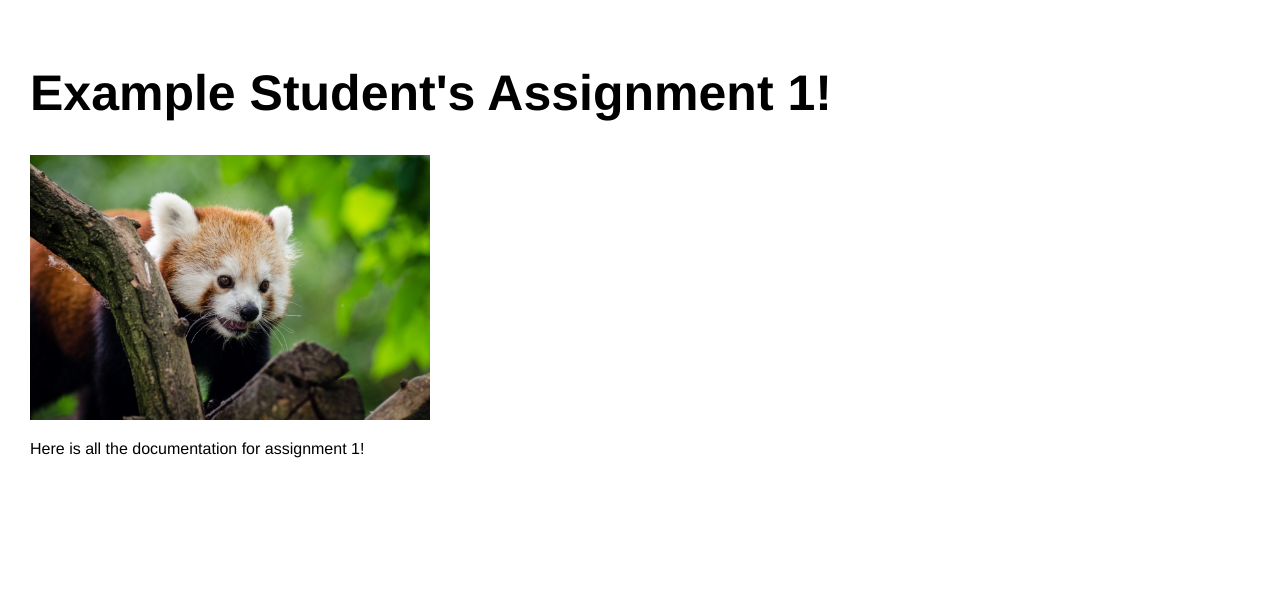
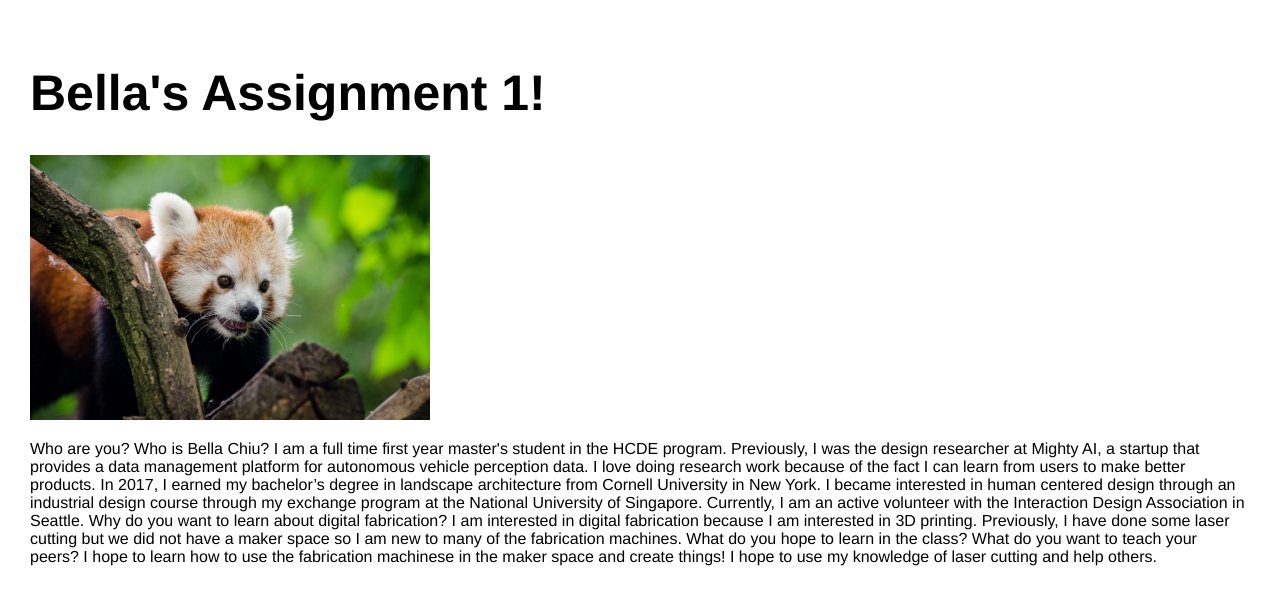
Before and after one commit to bchiu2/bchiu2.github.io, a plain HTML site: page assignment1.html in a window 1280 px wide. Drawn offline with Linux system fonts and the light colour scheme.

Commit message:
Add files via upload

```diff
--- a/assignment1.html
+++ b/assignment1.html
@@ -4,7 +4,7 @@
         <meta charset="utf-8">
         <meta name="viewport" content="width=device-width, maximum-scale=1.0" />
 
-        <title>Example Student's HCDE 439 Physical Computing Page!</title>
+        <title>Bella's HCDE 439 Physical Computing Page!</title>
 
         <link href="style.css" media="screen" rel="stylesheet" type="text/css" />
 
@@ -12,12 +12,29 @@
     <body>
 
         <div class="header">
-            <h1>Example Student's Assignment 1!</h1>
+            <h1>Bella's Assignment 1!</h1>
             <p>
             <img src="red-panda.jpg" width=400></a>
             </p>
             <p>
-            Here is all the documentation for assignment 1!
+            Who are you?
+            Who is Bella Chiu?
+
+I am a full time first year master's student in the HCDE program. Previously, I was the design researcher at Mighty AI, a startup that provides a data management platform for autonomous vehicle perception data. I love doing research work because of the fact I can learn from users to make better products.
+
+In 2017, I earned my bachelor’s degree in landscape architecture from Cornell University in New York. I became interested in human centered design through an industrial design course through my exchange program at the National University of Singapore. Currently, I am an active volunteer with the Interaction Design Association in Seattle.
+
+            Why do you want to learn about digital fabrication?
+
+            I am interested in digital fabrication because I am interested in 3D printing. Previously, I have done some laser cutting but we did not have a maker space so I am new to many of the fabrication machines.
+
+            What do you hope to learn in the class? What do you want to teach your peers?
+
+            I hope to learn how to use the fabrication machinese in the maker space and create things! I hope to use my knowledge of laser cutting and help others.
+
+
+
+
             </p>
         </div>
 
```
